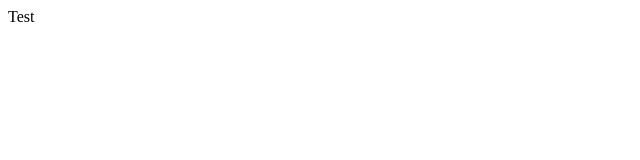
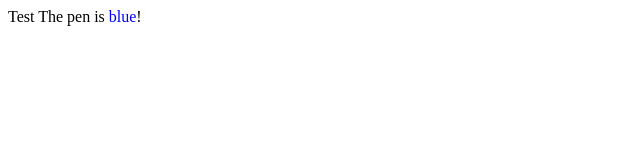
Before and after one commit to ralls/vue-test-library, a Vue app: page / in a window 1280 px wide. Shown: the top 160 px of the page, without its empty margins (0-640 px from the left). Built offline with nearby package versions, Linux system fonts and the light colour scheme.

Commit message:
the pen is blue.

```diff
--- a/src/App.vue
+++ b/src/App.vue
@@ -1,6 +1,7 @@
 <template>
   <div id="app">
     <Block tag="span">Test</Block>
+    The pen is <span class="blue">blue</span>!
   </div>
 </template>
 <script>
@@ -8,3 +9,8 @@ export default {
   name: 'app'
 }
 </script>
+<style>
+.blue {
+  color: blue;
+}
+</style>
```
Also changed, not shown: .eslintrc.js (added), 1 other file (tests, documents, lock files or other folders).
